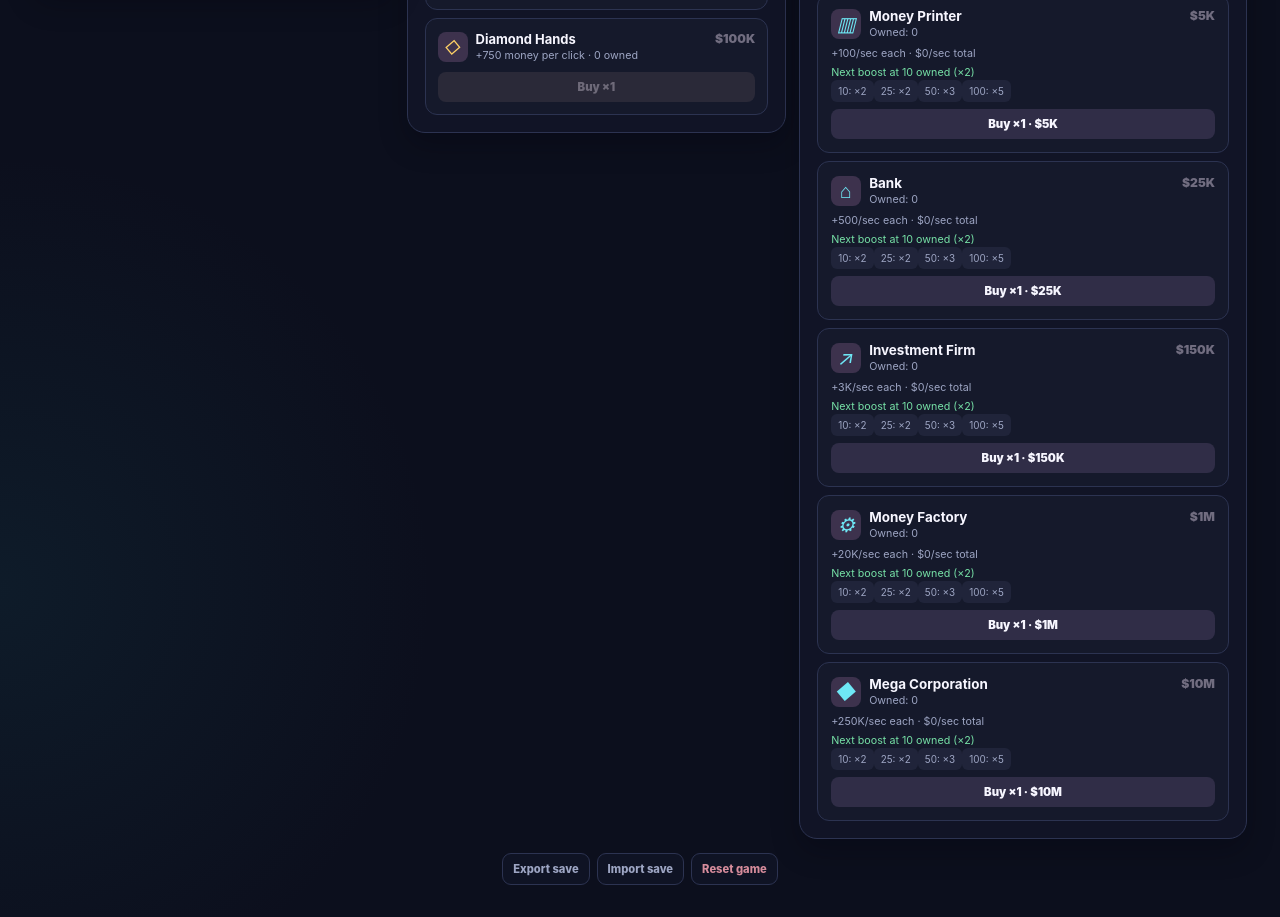
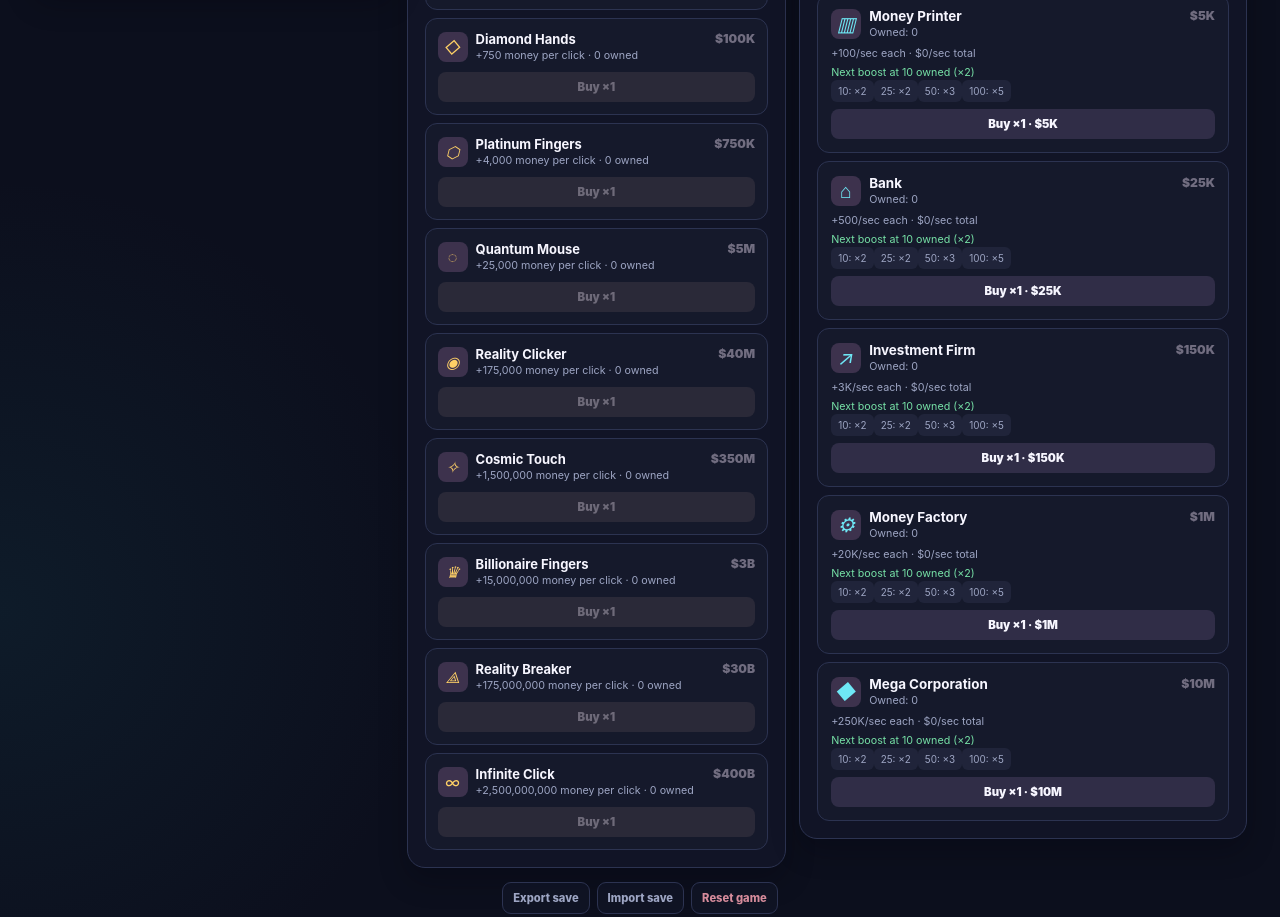
Before and after one commit to roninclark50-commits/MallIdle, a plain HTML site: page index.html in a window 1280 px wide. Shown: the part 773-1690 px from the top of the page. Drawn offline with Linux system fonts and the light colour scheme.

Commit message:
Add late game click upgrades

```diff
--- a/app.js
+++ b/app.js
@@ -18,7 +18,14 @@ const CLICK_UPGRADES = [
   {id:'golden-clicking',name:'Golden Clicking',icon:'✦',description:'+10 money per click',baseCost:500,add:10},
   {id:'power-clicks',name:'Power Clicks',icon:'ϟ',description:'+40 money per click',baseCost:2500,add:40},
   {id:'money-magnet',name:'Money Magnet',icon:'◈',description:'+150 money per click',baseCost:15000,add:150},
-  {id:'diamond-hands',name:'Diamond Hands',icon:'◇',description:'+750 money per click',baseCost:100000,add:750}
+  {id:'diamond-hands',name:'Diamond Hands',icon:'◇',description:'+750 money per click',baseCost:100000,add:750},
+  {id:'platinum-fingers',name:'Platinum Fingers',icon:'⬡',description:'+4,000 money per click',baseCost:750000,add:4000},
+  {id:'quantum-mouse',name:'Quantum Mouse',icon:'◌',description:'+25,000 money per click',baseCost:5000000,add:25000},
+  {id:'reality-clicker',name:'Reality Clicker',icon:'◉',description:'+175,000 money per click',baseCost:40000000,add:175000},
+  {id:'cosmic-touch',name:'Cosmic Touch',icon:'✧',description:'+1,500,000 money per click',baseCost:350000000,add:1500000},
+  {id:'billionaire-fingers',name:'Billionaire Fingers',icon:'♛',description:'+15,000,000 money per click',baseCost:3000000000,add:15000000},
+  {id:'reality-breaker',name:'Reality Breaker',icon:'⟁',description:'+175,000,000 money per click',baseCost:30000000000,add:175000000},
+  {id:'infinite-click',name:'Infinite Click',icon:'∞',description:'+2,500,000,000 money per click',baseCost:400000000000,add:2500000000}
 ];
 const DEFAULT_STATE = {version:1,money:0,lifetime:0,clicks:0,clickEarned:0,passiveEarned:0,timePlayed:0,lastTick:Date.now(),lastSeen:Date.now(),clickUpgrades:{},generators:{},milestones:[],activity:[{time:Date.now(),text:'Your balance is $0. Click the coin to begin.'}]};
 let state=loadState(); let selectedAmount=1; let toastTimer; let lastAutoSave=Date.now();
--- a/index.html
+++ b/index.html
@@ -5,7 +5,7 @@
   <meta name="viewport" content="width=device-width, initial-scale=1.0" />
   <meta name="theme-color" content="#0d1020" />
   <title>Money Clicker</title>
-  <link rel="stylesheet" href="styles.css?v=5" />
+  <link rel="stylesheet" href="styles.css?v=6" />
 </head>
 <body>
   <div class="game-shell">
@@ -43,6 +43,6 @@
 
   <div id="offline-modal" class="modal-backdrop hidden"><div class="modal offline-modal"><div class="modal-icon">↗</div><p class="eyebrow">Welcome back</p><h2>You were away</h2><p id="offline-duration" class="modal-copy"></p><div class="offline-earnings"><span>Your businesses earned</span><strong id="offline-money">$0</strong></div><button class="primary-button" data-action="close-offline">Collect earnings</button></div></div>
   <div id="toast" class="toast" role="status"></div>
-  <script src="app.js?v=5"></script>
+  <script src="app.js?v=6"></script>
 </body>
 </html>
```
